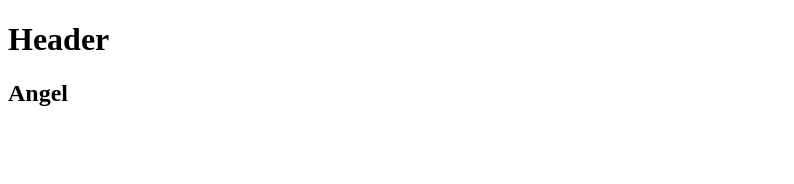
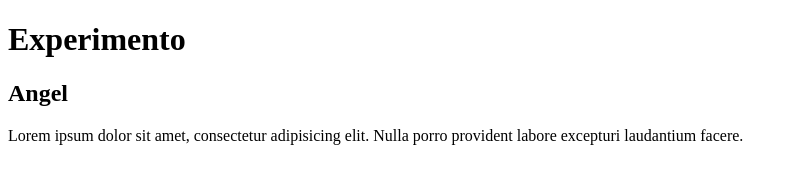
Before and after one commit to AngelKero/experimento, a plain HTML site: page index.html in a window 1280 px wide. Shown: the whole page, without its empty margins (0-794 px from the left). Drawn offline with Linux system fonts and the light colour scheme.

Commit message:
Mejoramos la estructura

```diff
--- a/index.html
+++ b/index.html
@@ -7,10 +7,13 @@
 </head>
 <body>
     <header>
-        <h1>Header</h1>
+        <h1>Experimento</h1>
     </header>
     <div class="container">
         <h2>Angel</h2>
     </div>
+    <footer>
+        <p>Lorem ipsum dolor sit amet, consectetur adipisicing elit. Nulla porro provident labore excepturi laudantium facere.</p>
+    </footer>
 </body>
 </html>
```
